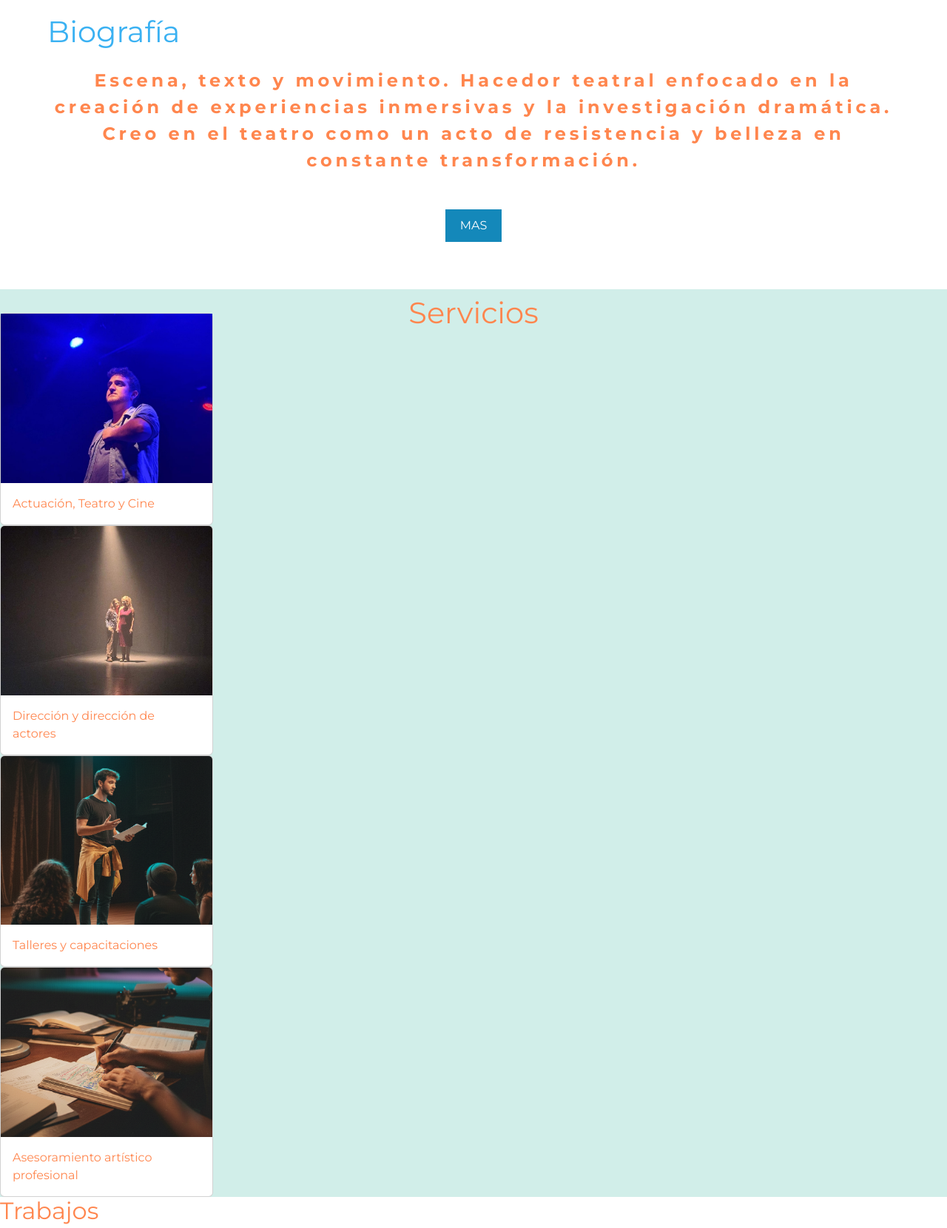
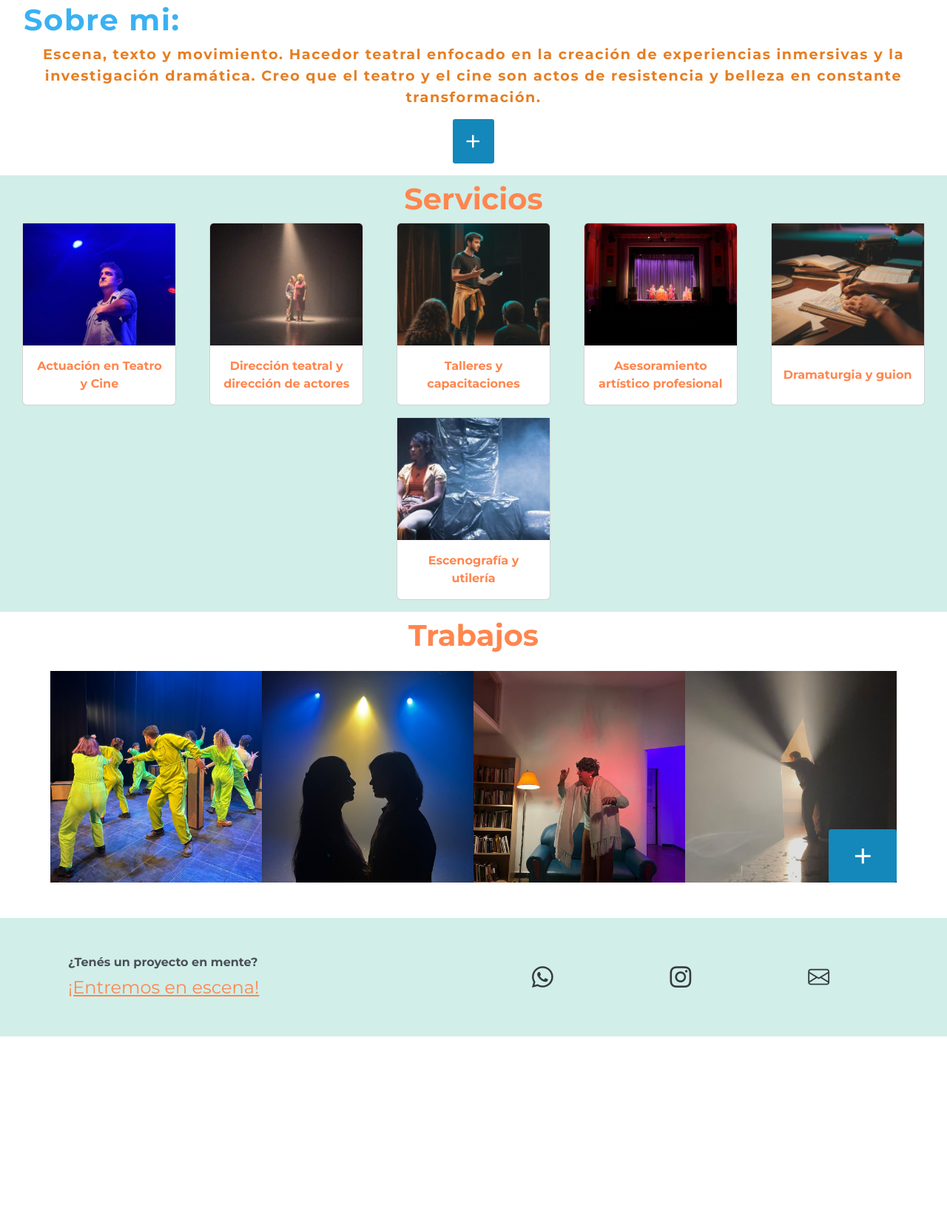
Before and after one commit to Antonio-Kassab/Portfolio-Antonio-Kassab, a plain HTML site: page Portfolio/index.html in a window 1280 px wide. Shown: the part 653-2313 px from the top of the page at 74% size. After the commit the page ends 2054 px from the top, so only its background shows below. Drawn offline with nearby package versions, Linux system fonts and the light colour scheme.

Commit message:
terminado index

```diff
--- a/Portfolio/index.html
+++ b/Portfolio/index.html
@@ -4,11 +4,17 @@
     <meta charset="UTF-8">
     <meta name="viewport" content="width=device-width, initial-scale=1.0">
     <title>Antonio Kassab</title>
+    <link rel="stylesheet" href="https://cdn.jsdelivr.net/npm/bootstrap-icons@1.11.3/font/bootstrap-icons.min.css">
     <link rel="stylesheet" href="https://cdn.jsdelivr.net/npm/bootstrap@5.3.8/dist/css/bootstrap.min.css">
     <link rel="stylesheet" href="styles/styles.css">
     <link href="https://fonts.googleapis.com/css2?family=Montserrat:wght@400;700&display=swap" rel="stylesheet">
 </head>
 <body>
+    <header class="headerindex">
+
+        <p>ACTOR | DIRECTOR | DRAMATURGO</p>
+        <h1>ANTONIO KASSAB</h1>
+
     <button class="menu" onclick="toggleMenu()">MENU +</button>
 
     <div id="menudesplegable" class="overlay">
@@ -21,78 +27,95 @@
             <a href="pages/contacto.html">Contacto</a>
         </nav>
     </div>
-
-    <header class="headerindex">
-        <p class="p1index">ACTOR | DIRECTOR | DRAMATURGO</p>
-        <h1 class="h1index">ANTONIO KASSAB</h1>
-
     </header>
     <main>
         <section class="biografiaindex">
-            <h2 class="h2index">Biografía</h2>
-            <p class="titulonaranja p1index">Escena, texto y movimiento. Hacedor teatral enfocado en la creación de experiencias inmersivas y la investigación dramática. Creo en el teatro como un acto de resistencia y belleza en constante transformación.</p>
-            <button class="buttonceleste"><a href="pages/biografia.html" style="color: white;">MAS</a></button>
+            <h2>Sobre mi:</h2>
+            <p>Escena, texto y movimiento. Hacedor teatral enfocado en la creación de experiencias inmersivas y la investigación dramática. Creo que el teatro y el cine son actos de resistencia y belleza en constante transformación.</p>
+            <a href="pages/biografia.html" class="btn btn-info buttonmas1">+</a>
         </section>
         <section class="fondocelestepages">
             <div>
             <h2 class="serviciosindexnaranja">Servicios</h2>
             </div>
-                <article class="card" style="width: 18rem;">
+            <div class="cartas">
+                <article class="card" style="width: 13rem;">
                     <img src="assets/actuacion.jpeg" alt="Antonio Kassab actuando">
                     <div class="card-body">
-                        <a href="pages/servicios.html" class="card-link">Actuación, Teatro y Cine</a>
+                        <a href="pages/servicios.html" class="card-link">Actuación en Teatro y Cine</a>
                     </div>
                 </article>
-                <article class="card" style="width: 18rem;">
+                <article class="card" style="width: 13rem;">
                         <img src="assets/direccion.jpeg" class="card-img-top" alt="Antonio Kassab dirigiendo">
                         <div class="card-body">
-                            <a href="pages/servicios.html" class="card-link">Dirección y dirección de actores</a>
+                            <a href="pages/servicios.html" class="card-link">Dirección teatral y dirección de actores</a>
                         </div>
                 </article>
-                <article class="card" style="width: 18rem;">
+                <article class="card" style="width: 13rem;">
                         <img src="assets/tallerycapacitaciones.png" class="card-img-top" alt="Antonio Kassab dictando un taller">
                         <div class="card-body">
                             <a href="pages/servicios.html" class="card-link">Talleres y capacitaciones</a>
                         </div>
                 </article>
-                <article class="card" style="width: 18rem;">
-                        <img src="assets/escrituracreativa.png" class="card-img-top" alt="imagen de una libreta y un lápiz">
+                <article class="card" style="width: 13rem;">
+                        <img src="assets/asesoramientoartisticoprofesional.jpeg" class="card-img-top" alt="organización de un proyecto teatral en sala">
                         <div class="card-body">
                            <a href="pages/servicios.html" class="card-link">Asesoramiento artístico profesional</a>
                         </div>
                 </article>
+                <article class="card" style="width: 13rem;">
+                    <img src="assets/escrituracreativa.png" alt="Manos de Antonio Kassab escribiendo">
+                    <div class="card-body">
+                        <a href="pages/servicios.html" class="card-link">Dramaturgia y guion</a>
+                    </div>
+                </article>
+                <article class="card" style="width: 13rem;">
+                    <img src="assets/escenografia.jpeg" alt="actriz en escena con una escenografía detras">
+                    <div class="card-body">
+                        <a href="pages/servicios.html" class="card-link">Escenografía y utilería</a>
+                    </div>
+                </article>
+            </div>
         </section>
         <section>
-            <h2 class="titulonaranja">Trabajos</h2>
-            <img src="assets/desencajadosdireccion.jpeg" alt="">
-            <img src="assets/elquerervivirdireccionydramaturgia.jpeg" alt="">
-            <img src="assets/raquelactuacion.jpeg" alt="">
-            <button class="buttonceleste"><a href="pages/trabajos.html" style="color: white;">MAS</a></button>
+            <h2 class="serviciosindexnaranja">Trabajos</h2>
+        <div class="container-fluid">
+            <div class="row justify-content-center">
+            <div class="col-md-3">
+            <img src="assets/desencajadosdireccion.jpeg" alt="" class="img-fluid">
+            </div>
+            <div class="col-md-3">
+            <img src="assets/elquerervivirdireccionydramaturgia.jpeg" alt="" class="img-fluid">
+            </div>
+            <div class="col-md-3">
+            <img src="assets/raquelactuacion.jpeg" alt="" class="img-fluid">
+            </div>
+            <div class="col-md-3">
+                <div class="contenedor-imagen">
+                    <img src="assets/rasguidoindex.jpeg" alt="" class="img-fluid">
+                    <a href="pages/trabajos.html" class="btn btn-info buttonmas">+</a>
+                </div>
+            </div>
+            </div>
+        </div>
         </section>
     </main>
-    <footer>
-        <section>
-        <p>¿Tenés un proyecto en mente?</a></p>
-        <a href="pages/contacto.html" class="footerescena">Entremos en escena.</a>
-        </section>
-        <div>
-            <ul>
-                <li>
-                    <a href="https://wa.me/5493854473038" target="_blank">
-                        <img src="assets/whatsapp.png" alt="WhatsApp">
-                    </a>
-                </li>
-                <li>
-                    <a href="https://instagram.com/antonio_waka">
-                        <img src="assets/instagram.png" alt="Instagram">
-                    </a>
-                </li>
-                <li>
-                    <a href="mailto:kassabantonio@gmail.com">
-                        <img src="assets/email.png" alt="Email">
-                    </a>
-                </li>
-            </ul>
+    <footer class="footerprincipal container-fluid">
+        <div class="container">
+            <div class="row align-items-center">
+
+                <div class="col-md-6 text-start">
+                    <p class="mb-1 textopregunta">¿Tenés un proyecto en mente?</p>
+                    <a href="pages/contacto.html" class="linkescena">¡Entremos en escena!</a>
+                </div>
+
+                <div class="col-md-6 d-flex justify-content-around gap-4">
+                    <a href="https://wa.me/" class="iconosocial"><i class="bi bi-whatsapp"></i></a>
+                    <a href="https://instagram.com/antonio_waka" class="iconosocial"><i class="bi bi-instagram"></i></a>
+                    <a href="mailto:kassabantonio@gmail.com" class="iconosocial"><i class="bi bi-envelope"></i></a>
+                </div>
+
+            </div>
         </div>
     </footer>
  <script src="https://cdn.jsdelivr.net/npm/bootstrap@5.3.8/dist/js/bootstrap.bundle.min.js" integrity="sha384-FKyoEForCGlyvwx9Hj09JcYn3nv7wiPVlz7YYwJrWVcXK/BmnVDxM+D2scQbITxI" crossorigin="anonymous"></script>
--- a/Portfolio/styles/styles.css
+++ b/Portfolio/styles/styles.css
@@ -6,155 +6,12 @@ box-sizing: border-box;
 font-family: 'Montserrat', sans-serif;
 
 }
-.footerescena{
-    color: #ff864e;
-    text-decoration: underline;
-
-}
-
 
 img {
     max-width: 100%;
     height: auto;
-    display: block; /* Quita un espacio extraño que suelen dejar abajo */
+    display: block;
 }
-
-@media (max-width: 960px) {
-body {
-    width: 100%;
-}
-}
-
-
-
-header {
-    background-color: #8ebacd;
-
-}
-
-footer{
-    background-color: #8ebacd;
-
-}
-
-.titulonaranja{
-    color: #ff864e;
-}
-
-a {
-    color: #ff864e;
-    text-decoration: none;
-}
-
-.serviciosindexceleste {
-    color: #035579;
-    padding: 1rem;
-}
-
-.buttonceleste {
-    background-color: #1488ba;
-    color: white;
-    padding: 10px 20px;
-    text-align: center;
-    text-decoration: none;
-    margin: 2rem;
-    border: none;
-
-}
-
-.fondonaranjapages {
-    background-color: #eab9a3;
-}
-
-.fondocelestepages {
-    background-color: #d1eee9; /* Tu fondo turquesa */
-
-}
-
-article{
-    background-color: #eab9a3;
-
-}
-
-.headerindex {
-    background-image: url('../assets/fotoportada.png');
-    background-size: cover;
-    background-position: center;
-    background-repeat: no-repeat;
-    min-height: 40rem;
-    /* Centrar el texto y los elementos adentro */
-    display: flex;
-    flex-direction: column;
-    justify-content: center;
-    align-items: center;
-    text-align: center;
-    color: white;
-}
-
-.h1index {
-    font-size: 4rem;
-    margin-top: 2rem;
-    letter-spacing: 0.3rem;
-}
-
-.p1index {
-    font-size: 1.5rem;
-    letter-spacing: 0.3rem;
-    font-weight: 550;
-
-}
-
-
-
-
-
-.biografiaindex {
-    margin: 2rem 4rem; /* Espacio alrededor de la sección */
-    text-align: center; /* Centrar el texto dentro de la sección */
-}
-
-.serviciosindex {
-
-
-    display: grid; /* Activamos el modo rejilla */
-    grid-template-columns: repeat(4, 1fr); /* Crea 2 columnas del mismo tamaño */
-    gap: 1rem; /* Espacio entre cada cuadro de servicio */
-    padding: 2rem;
-    background-color: #d1eee9; /* Tu fondo turquesa */
-}
-
-.serviciosindex article {
-    display: flex;
-    flex-direction: column;
-    align-items: center;
-    text-align: center;
-
-}
-
-/* Ajuste para que todas las fotos midan lo mismo sin deformarse */
-.serviciosindex img {
-    width: 100%;       /* Ocupa el ancho de su columna */
-    height: 100%;     /* Altura fija para que todo quede parejo */
-    object-fit: cover; /* Recorta la imagen para que no se estire */
-    border-radius: 0px;
-    margin-bottom: 10px;
-}
-
-.h2index {
-    font-size: 2.5rem;
-    text-align: left;
-    margin-bottom: 1.5rem;
-    color: #3ab1f2;
-}
-
-.serviciosindexnaranja {
-    font-size: 2.5rem;
-    text-align: center;
-    padding: 0.5rem;
-    color: #ff864e;
-    margin-bottom: -2rem;
-}
-
 
 .menu {
     position: fixed;
@@ -178,7 +35,7 @@ article{
 
 
 .overlay {
-    width: 350px;
+    width: 13rem;
     height: auto;
     position: fixed;
     z-index: 2000;
@@ -204,7 +61,7 @@ article{
 .overlaycontenido a {
     padding: 1rem;
     text-decoration: none;
-    font-size: 2.5rem;
+    font-size: 2rem;
     color: #ff864e;
     transition: 0.3s;
     display: block;
@@ -218,7 +75,7 @@ article{
     position: absolute;
     top: 15px;
     right: 20px;
-    font-size: 40px;
+    font-size: 2rem;
     background: none;
     border: none;
     color: white;
@@ -229,3 +86,227 @@ article{
 .equis:hover {
     color: #e67e22;
 }
+
+.headerindex{
+    background-image: url('../assets/fotoportada.png');
+    background-size: cover;
+    background-position: center;
+    background-repeat: no-repeat;
+    min-height: 40rem;
+    /* Centrar el texto y los elementos adentro */
+    display: flex;
+    flex-direction: column;
+    justify-content: center;
+    align-items: center;
+    text-align: center;
+    color: white;
+    font-size: 1.6rem;
+    font-weight: 550;
+    letter-spacing: 0.2rem;
+}
+
+.headerindex h1 {
+    font-size: 4rem;
+    margin-top: 1rem;
+    font-weight: 700;
+}
+
+.biografiaindex {
+    margin: 1rem 2rem;
+    text-align: center;
+    font-size: 1.2rem;
+    font-weight: 550;
+    color: #e67e22;
+    letter-spacing: 0.1rem;
+}
+
+.biografiaindex h2 {
+    font-size: 2.5rem;
+    text-align: left;
+    color: #3ab1f2;
+    font-weight: 600;
+}
+
+.buttonceleste {
+    background-color: #1488ba;
+    color: white;
+    padding: 0.5rem 1rem;
+    text-align: center;
+    text-decoration: none;
+    border: none;
+    border-radius: 0.2rem;
+}
+
+.buttonmas1 {
+
+    border-radius: 0.2rem;
+    background-color: #1488ba;
+    border: none;
+    color: white;
+    font-size: 2.5rem;
+    padding: 0rem 1rem;
+}
+
+.buttonmas1:hover {
+    background-color: #ff864e;
+    color: white;
+}
+
+.fondocelestepages {
+    background-color: #d1eee9;
+}
+
+.serviciosindexnaranja {
+    font-size: 2.5rem;
+    text-align: center;
+    padding: 0.5rem;
+    color: #ff864e;
+    margin-bottom: -2rem;
+    font-weight: 550;
+}
+
+.cartas{
+    display: flex;
+    flex-direction: row;
+    flex-wrap: wrap;
+    justify-content: space-around;
+    gap: 1rem;
+    margin-top: 1rem;
+    padding: 1rem;
+}
+
+.card-body {
+    display: flex;
+    flex-direction: column;
+    justify-content: center;
+    text-align: center;
+
+}
+
+.card-link {
+    color: #ff864e;
+    text-decoration: none;
+    font-weight: 550;
+    transition: 0.5s;
+}
+
+.card-link:hover {
+    color: #1488ba;
+}
+
+.container-fluid {
+    padding: 3rem 5rem;
+}
+
+.col-md-3 {
+    padding: 0rem;
+}
+
+.col-md-3 img {
+    width: 100%;
+    height: auto;
+    aspect-ratio: 1 / 1;
+    object-fit: cover;
+}
+
+.contenedor-imagen {
+    position: relative;
+
+}
+
+.buttonmas {
+    position: absolute;
+    bottom: 0;
+    right: 0;
+    border-radius: 0.2rem;
+    background-color: #1488ba;
+    border: none;
+    color: white;
+    font-size: 3rem;
+    padding: 0rem 2rem;
+}
+
+.buttonmas:hover {
+    background-color: #ff864e;
+    color: white;
+}
+
+
+a {
+    color: #ff864e;
+    text-decoration: none;
+}
+
+.footerprincipal {
+
+    background-color: #d1eee9;
+}
+
+.textopregunta {
+    font-size: 1rem;
+    font-weight: 600;
+    color: #495057;
+}
+
+.linkescena {
+    color: #ff864e;
+    font-size: 1.5rem;
+    text-decoration: underline;
+    transition: 0.3s;
+}
+
+.linkescena:hover {
+    color: #3ab1f2;
+}
+
+.iconosocial {
+    color: #343a40;
+    font-size: 1.8rem;
+    transition: 0.3s;
+    text-decoration: none;
+}
+
+.iconosocial:hover {
+    color: #ff864e;
+    transform: scale(1.1);
+}
+
+@media (max-width: 960px) {
+body {
+    width: 100%;
+}
+}
+@media (max-width: 960px) {
+.menu {
+        font-size: 1rem;
+        top: 47%;
+    }
+}
+
+@media (max-width: 375px) {
+.menu {
+        font-size: 0.8rem;
+        top: 54%;
+    }
+}
+@media (max-width: 960px) {
+.overlay {
+        width: 10rem;
+    }
+}
+
+@media (max-width: 375px) {
+.overlay {
+        width: 8rem;
+    }
+}
+@media (max-width: 960px) {
+.equis, .overlaycontenido a {
+        font-size: 1.5rem;
+    }
+}
+@media (max-width: 375px) {
+.equis, .overlaycontenido a {
+        font-size: 1.2rem;
+    }
+}
```
Also changed, not shown: Portfolio/assets/asesoramientoartisticoprofesional.jpeg (added), Portfolio/assets/escenografia.jpeg (added), Portfolio/assets/rasguidoindex.jpeg (added).
